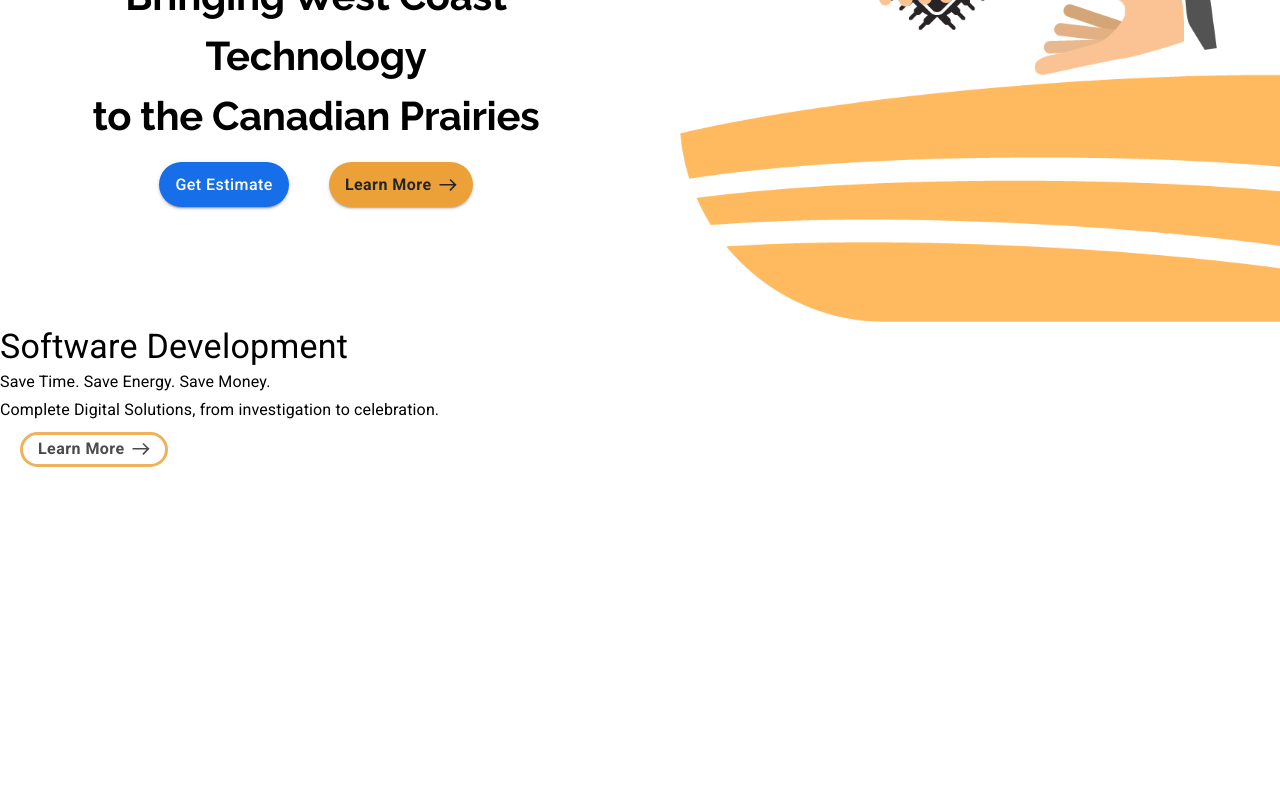
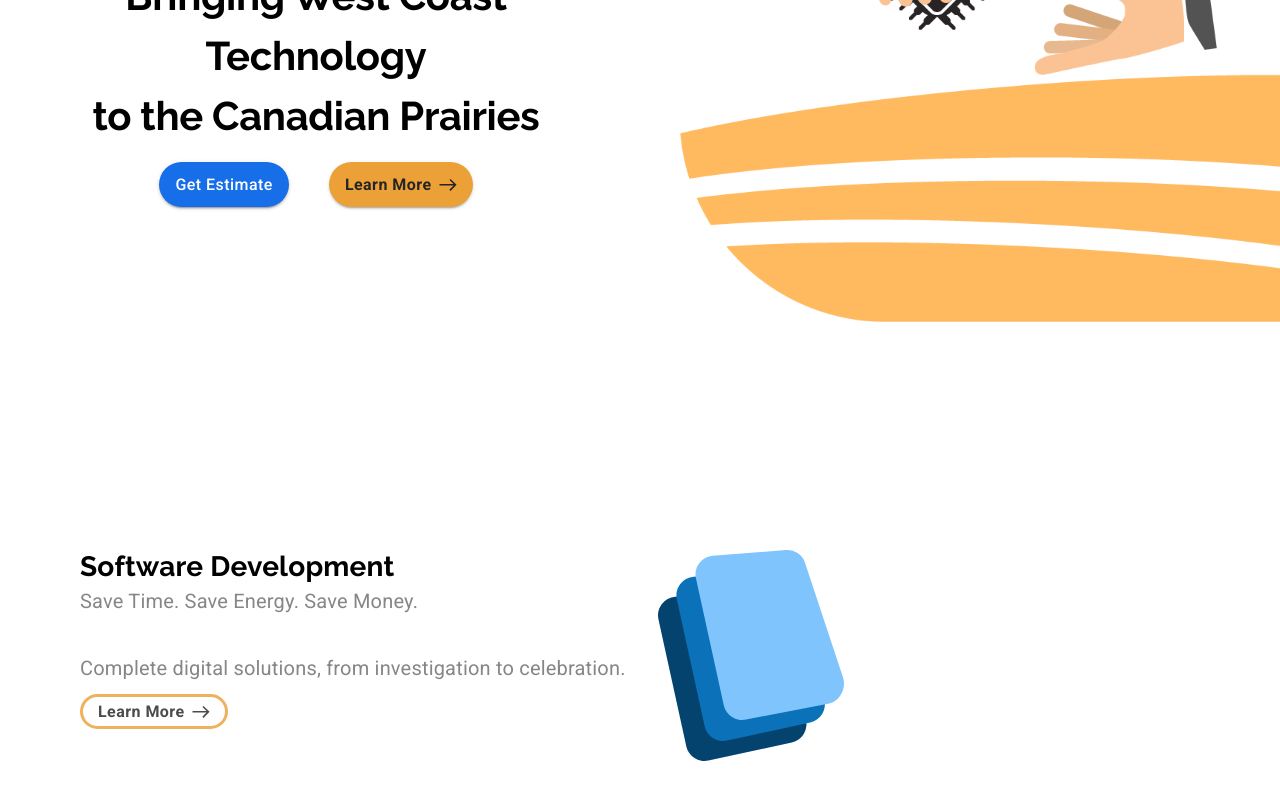
Before and after one commit to HAZberi/tech-company-website, a React (Create React App) app: page / in a window 1280 px wide. Shown: the part 280-1080 px from the top of the page. Built offline with nearby package versions, Linux system fonts and the light colour scheme.

Commit message:
larger screens fixed

```diff
--- a/src/animations/landinganimation/data.js
+++ b/src/animations/landinganimation/data.js
@@ -4,7 +4,7 @@ import img_2 from "./img_2.png";
 import img_3 from "./img_3.png";
 import img_4 from "./img_4.png";
 
-export default {
+const animationObject = {
   v: "5.5.5",
   fr: 29.9700012207031,
   ip: 0,
@@ -20,7 +20,7 @@ export default {
       h: 172,
       u: "",
       p: img_0,
-      e: 0
+      e: 0,
     },
     {
       id: "image_1",
@@ -28,7 +28,7 @@ export default {
       h: 154,
       u: "",
       p: img_1,
-      e: 0
+      e: 0,
     },
     {
       id: "image_2",
@@ -36,7 +36,7 @@ export default {
       h: 182,
       u: "",
       p: img_2,
-      e: 0
+      e: 0,
     },
     {
       id: "image_3",
@@ -44,7 +44,7 @@ export default {
       h: 89,
       u: "",
       p: img_3,
-      e: 0
+      e: 0,
     },
     {
       id: "image_4",
@@ -52,8 +52,8 @@ export default {
       h: 366,
       u: "",
       p: img_4,
-      e: 0
-    }
+      e: 0,
+    },
   ],
   layers: [
     {
@@ -68,13 +68,13 @@ export default {
         r: { a: 0, k: 0, ix: 10 },
         p: { a: 0, k: [301.585, 84.577, 0], ix: 2 },
         a: { a: 0, k: [86.027, 85.827, 0], ix: 1 },
-        s: { a: 0, k: [100, 100, 100], ix: 6 }
+        s: { a: 0, k: [100, 100, 100], ix: 6 },
       },
       ao: 0,
       ip: 0,
       op: 180.00000733155,
       st: 0,
-      bm: 0
+      bm: 0,
     },
     {
       ddd: 0,
@@ -88,13 +88,13 @@ export default {
         r: { a: 0, k: 0, ix: 10 },
         p: { a: 0, k: [577.243, 186.195, 0], ix: 2 },
         a: { a: 0, k: [101.519, 76.729, 0], ix: 1 },
-        s: { a: 0, k: [100, 100, 100], ix: 6 }
+        s: { a: 0, k: [100, 100, 100], ix: 6 },
       },
       ao: 0,
       ip: 0,
       op: 180.00000733155,
       st: 0,
-      bm: 0
+      bm: 0,
     },
     {
       ddd: 0,
@@ -115,7 +115,7 @@ export default {
               t: 0,
               s: [346.187, 111.675, 0],
               to: [36.5, 6.103, 0],
-              ti: [-36.5, -6.103, 0]
+              ti: [-36.5, -6.103, 0],
             },
             {
               i: { x: 0.667, y: 0.667 },
@@ -123,7 +123,7 @@ export default {
               t: 60,
               s: [565.187, 148.293, 0],
               to: [0, 0, 0],
-              ti: [0, 0, 0]
+              ti: [0, 0, 0],
             },
             {
               i: { x: 0.667, y: 1 },
@@ -131,20 +131,20 @@ export default {
               t: 90,
               s: [565.187, 148.293, 0],
               to: [-36.5, -6.103, 0],
-              ti: [36.5, 6.103, 0]
+              ti: [36.5, 6.103, 0],
             },
-            { t: 150.000006109625, s: [346.187, 111.675, 0] }
+            { t: 150.000006109625, s: [346.187, 111.675, 0] },
           ],
-          ix: 2
+          ix: 2,
         },
         a: { a: 0, k: [90.735, 90.735, 0], ix: 1 },
-        s: { a: 0, k: [100, 100, 100], ix: 6 }
+        s: { a: 0, k: [100, 100, 100], ix: 6 },
       },
       ao: 0,
       ip: 0,
       op: 180.00000733155,
       st: 0,
-      bm: 0
+      bm: 0,
     },
     {
       ddd: 0,
@@ -158,13 +158,13 @@ export default {
         r: { a: 0, k: 0, ix: 10 },
         p: { a: 0, k: [606.503, 189.626, 0], ix: 2 },
         a: { a: 0, k: [116.495, 44.068, 0], ix: 1 },
-        s: { a: 0, k: [100, 100, 100], ix: 6 }
+        s: { a: 0, k: [100, 100, 100], ix: 6 },
       },
       ao: 0,
       ip: 0,
       op: 180.00000733155,
       st: 0,
-      bm: 0
+      bm: 0,
     },
     {
       ddd: 0,
@@ -178,14 +178,16 @@ export default {
         r: { a: 0, k: 0, ix: 10 },
         p: { a: 0, k: [437.455, 445.013, 0], ix: 2 },
         a: { a: 0, k: [541.482, 182.861, 0], ix: 1 },
-        s: { a: 0, k: [100, 100, 100], ix: 6 }
+        s: { a: 0, k: [100, 100, 100], ix: 6 },
       },
       ao: 0,
       ip: 0,
       op: 180.00000733155,
       st: 0,
-      bm: 0
-    }
+      bm: 0,
+    },
   ],
-  markers: []
+  markers: [],
 };
+
+export default animationObject;
--- a/src/components/LandingPage.js
+++ b/src/components/LandingPage.js
@@ -6,6 +6,7 @@ import Button from "@material-ui/core/Button";
 import Typography from "@material-ui/core/Typography";
 import animationData from "../animations/landinganimation/data.js";
 import ButtonArrow from "./ui/ButtonArrow";
+import softwareIcon from "../assets/Custom Software Icon.svg";
 
 const useStyles = makeStyles((theme) => ({
   animation: {
@@ -44,6 +45,7 @@ const useStyles = makeStyles((theme) => ({
     borderWidth: 3,
     height: "35px",
     opacity: 0.7,
+    marginLeft: 0,
 
   },
   mainContainer: {
@@ -52,7 +54,7 @@ const useStyles = makeStyles((theme) => ({
       marginTop: "3em",
     },
     [theme.breakpoints.down("sm")]: {
-      marginTop: "1.5em",
+      marginTop: "1em",
     }
   },
   heroTextContainer: {
@@ -61,6 +63,27 @@ const useStyles = makeStyles((theme) => ({
     [theme.breakpoints.down("xs")]: {
       marginLeft: 0,
     }
+  },
+  subtitle: {
+    marginBottom: "2rem",
+  },
+  icon: {
+    marginLeft: "2em",
+    [theme.breakpoints.down("xs")]: {
+      marginLeft: 0,
+    }
+  },
+  serviceContainer: {
+    marginTop: "18em",
+    [theme.breakpoints.down("lg")]: {
+      marginTop: "14em",
+    },
+    [theme.breakpoints.down("md")]: {
+      marginTop: "7em",
+    },
+    [theme.breakpoints.down("sm")]: {
+      marginTop: "3em",
+    },
   }
 }));
 
@@ -80,7 +103,7 @@ const LandingPage = () => {
       <Grid container direction="column" className={classes.mainContainer}>
         <Grid item>{/* ------- Hero Block --------- */}
           <Grid container justify="flex-end" alignItems="center">
-            <Grid item sm className={classes.heroTextContainer}>
+            <Grid item md className={classes.heroTextContainer}>
               <Typography variant="h2" align="center">
                 Bringing West Coast Technology
                 <br />
@@ -98,21 +121,24 @@ const LandingPage = () => {
                 </Grid>
               </Grid>
             </Grid>
-            <Grid item sm xs className={classes.animation}>
+            <Grid item md xs className={classes.animation}>
               <Lottie options={defaultOptions} height={"100%"} width={"100%"} />
             </Grid>
           </Grid>
         </Grid>
         <Grid item>{/* ------ Services Block ------- */}
-          <Grid container>
-            <Grid item>
+          <Grid container direction="row" className={classes.serviceContainer}>
+            <Grid item style={{marginLeft: "5em"}}>
               <Typography variant="h4">Software Development</Typography>
-              <Typography variant="subtitle1">Save Time. Save Energy. Save Money.</Typography>
-              <Typography variant="subtitle1">Complete Digital Solutions, from investigation to <span>celebration.</span></Typography>
+              <Typography variant="subtitle1" className={classes.subtitle}>Save Time. Save Energy. Save Money.</Typography>
+              <Typography variant="subtitle1">Complete digital solutions, from investigation to <span>celebration.</span></Typography>
               <Button variant="outlined" className={classes.learnOutlineButton}>
                     Learn More
                     <ButtonArrow width={25} height={18} fill="black" />
                   </Button>
+            </Grid>
+            <Grid item className={classes.icon}>
+              <img src={softwareIcon} alt="Sotware Icon" />
             </Grid>
           </Grid>
         </Grid>
--- a/src/components/Theme.js
+++ b/src/components/Theme.js
@@ -4,6 +4,7 @@ const blue = "#166EE9";
 const orange = "#E99116";
 const hoverBlue = "#0050C0";
 const linkColor = "#000000";
+const grey = "#868686"
 
 const theme = createMuiTheme({
   palette: {
@@ -32,6 +33,16 @@ const theme = createMuiTheme({
       fontWeight: 700,
       fontSize: "2.5rem",
       lineHeight: 1.5,
+    },
+    h4: {
+      fontFamily: "Raleway",
+      fontSize: "1.75rem",
+      fontWeight: 700,
+    },
+    subtitle1: {
+      fontSize: "1.25rem",
+      fontWeight: 400,
+      color: `${grey}`
     },
     link: {
       color: `${linkColor}`,
```
Also changed, not shown: 1 other file (tests, documents, lock files or other folders).
